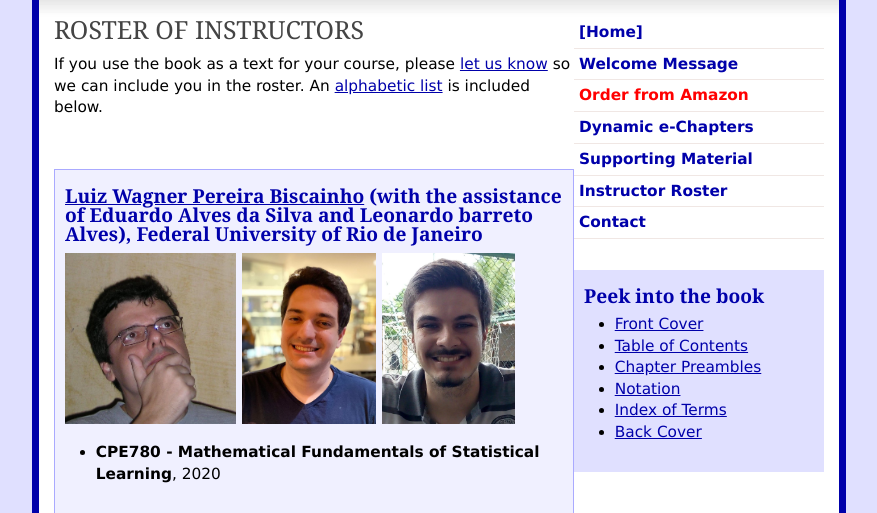
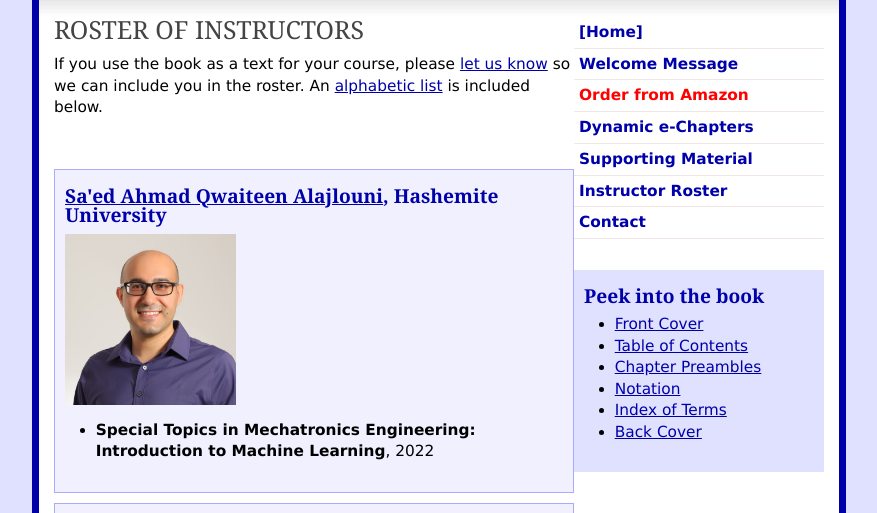
Before and after one commit to amlbook/amlbook.github.io, a plain HTML site: page roster.html in a window 1280 px wide. Shown: the part 207-720 px from the top of the page, without its empty margins (201-1078 px from the left). Drawn offline with Linux system fonts and the light colour scheme.

Commit message:
add roster from Prof. Alajlouni

```diff
--- a/roster.html
+++ b/roster.html
@@ -25,6 +25,19 @@
 <p></p>
 
 <br/>
+  <!--Begin Section-->
+  <div class="section">
+<a name="_SA"></a>
+<h2><a href="https://staff.hu.edu.jo/CV_e.aspx?id=zqqppLosduc=">Sa'ed Ahmad Qwaiteen Alajlouni</a>, Hashemite University</h2>
+<img src="images/alajlouni.jpg" height="171" alt="Saed Ahmad Qwaiteen Alajlouni" id="saed-alajlouni-picture" />
+<p></p>
+<ul>
+<li><b>Special Topics in Mechatronics Engineering: Introduction to Machine Learning</b>, 2022</li>
+</ul>
+    </ul>
+  </div>
+  <!--End Section-->
+
   <!--Begin Section-->
   <div class="section">
 <a name="_LB"></a>
@@ -424,8 +437,9 @@ Rensselaer Polytechnic Institute</h2>
 <ol>
 <li><a href="#_BA">Berdakh Abibullaev, Nazarbayev University</a> (first offered: 2016)</li>
 <li><a href="#_AA">Ahmed Abukmail, University of Houston</a> (first offered: 2018)</li>
+<li><a href="#_YAM">Yaser Abu-Mostafa, Caltech</a> (first offered: 2012)</li>
+<li><a href="#_SA">Sa'ed Ahmad Qwaiteen Alajlouni</a> (first offered: 2022)</li>
 <li><a href="#_AHA">Amir Ashouri, University of Toronto</a> (first offered: 2019)</li>
-<li><a href="#_YAM">Yaser Abu-Mostafa, Caltech</a> (first offered: 2012)</li>
 <li><a href="#_AB">Abdelkader Baggag, Hamad Bin Khalifa University (HBKU), Qatar</a> (first offered: 2017)</li>
 <li><a href="#_IB">Ivan Bajic, Simon Fraser University</a> (first offered: 2017)</li>
 <li><a href="#_LB">Luiz Wagner Pereira Biscainho, Federal University of Rio de Janeiro</a> (first offered: 2020)</li>
```
